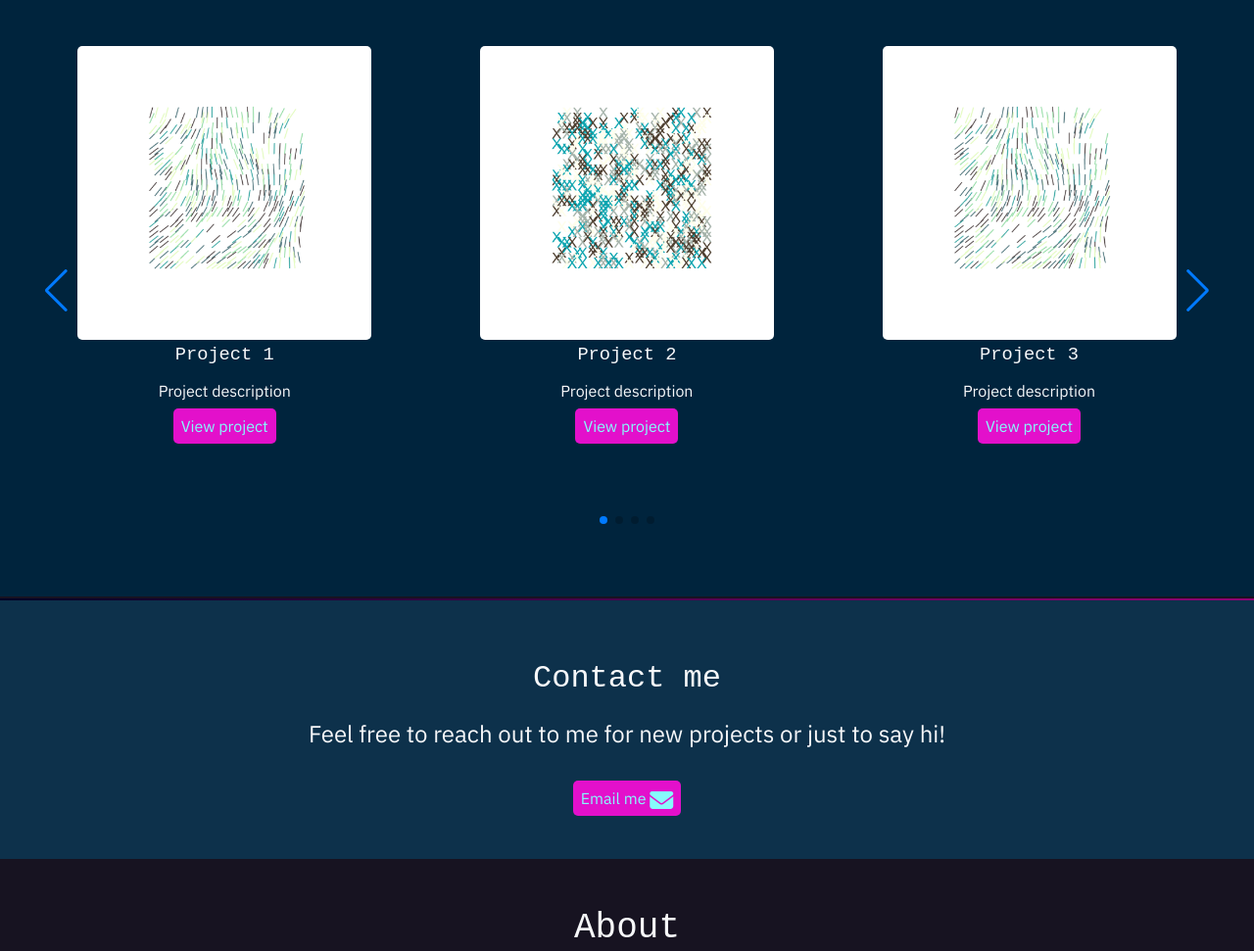
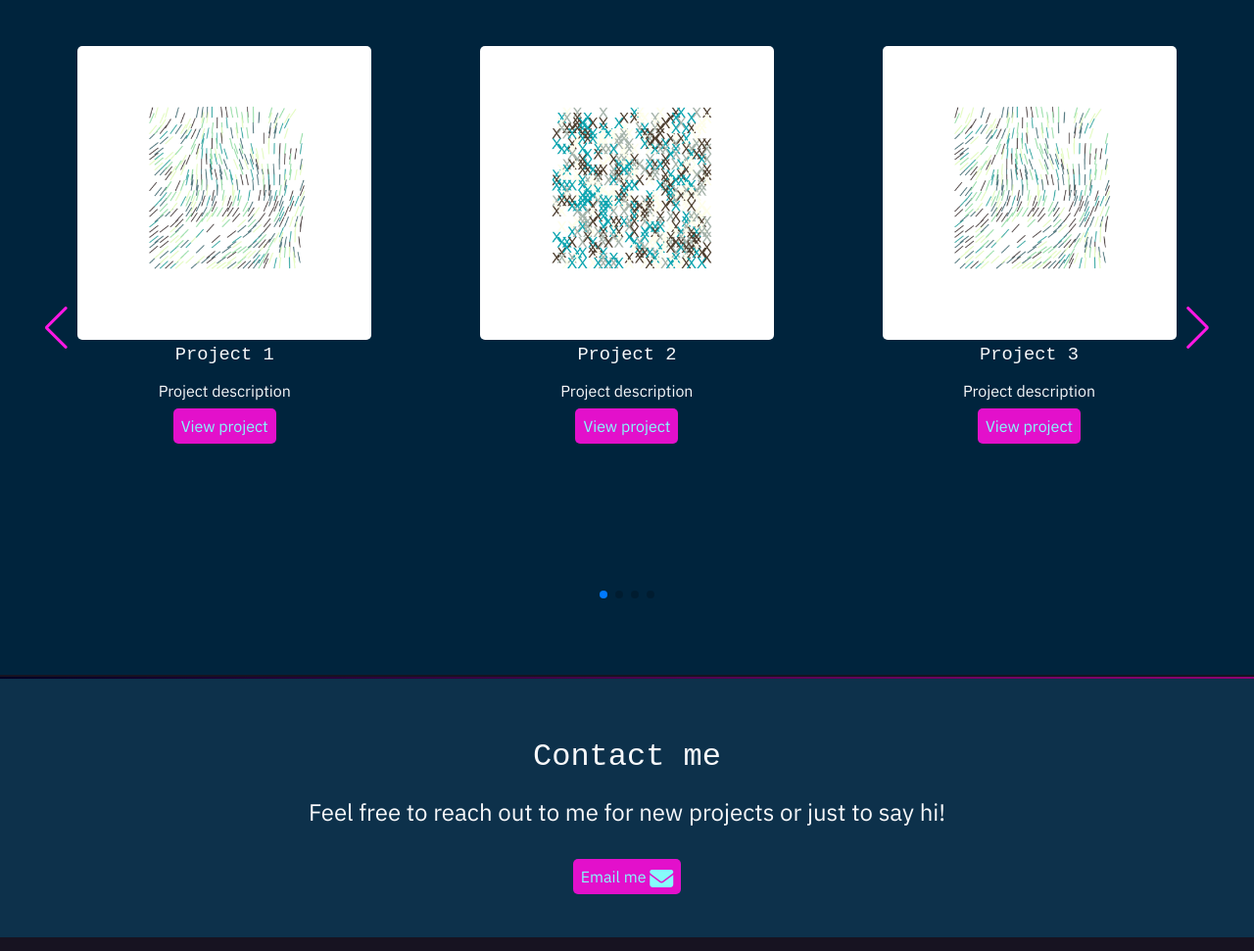
Before and after one commit to LuijoParada/LuijoParada.github.io, a plain HTML site: page index.html in a window 1280 px wide. Shown: the part 882-1853 px from the top of the page at 98% size. Drawn offline with nearby package versions, Linux system fonts and the light colour scheme; a script that the page names is missing; a web font is replaced by a local one.

Commit message:
v of vendeta

```diff
--- a/estilo.css
+++ b/estilo.css
@@ -203,7 +203,7 @@ nav a:hover *, nav [class*="fa-"]:hover {
 .proyectos{
     width: 95%;
     margin: auto;
-    height: 70vh;
+    height: 80vh;
     /* display: grid;
     justify-content: space-evenly;
     grid-template: 1fr / 1fr 1fr 1fr; */
@@ -216,22 +216,30 @@ nav a:hover *, nav [class*="fa-"]:hover {
     margin: 50px;
 }
 
-.project{
-    margin: auto;
+
+.swiper {
+    width: 100%;
+    height: 90%;
+  }
+
+ .project{
     height: 500px;
 
 }
-.swiper {
-    width: 100%;
-    height: 500px;
+
+ .swiper .swiper-button-next{
+    color: var(--hotmag);
+
+  }
+  .swiper .swiper-button-prev{
+    color: var(--hotmag);
 
   }
 .project img {
     width: 300px;
     height: 300px;
     border-radius: 5px;
-    margin: 0;
-    padding: 0;
+
 }
 .content-pro{
     background-color: #00243d;
@@ -381,6 +389,14 @@ footer p {
         flex-basis: 100%;
         text-align: center;
     }
+    .proyectos{
+        width: 95%;
+        margin: auto;
+        height: 70vh;
+        /* display: grid;
+        justify-content: space-evenly;
+        grid-template: 1fr / 1fr 1fr 1fr; */
+    }
     .project img {
         width: 250px;
         height: 250px;
--- a/index.html
+++ b/index.html
@@ -14,12 +14,12 @@
      <link href="https://fonts.googleapis.com/css2?family=IBM+Plex+Sans+Condensed:ital,wght@0,100;0,200;0,300;0,400;0,500;0,600;0,700;1,100;1,200;1,300;1,400;1,500;1,600;1,700&family=IBM+Plex+Sans:ital,wght@0,100;0,200;0,300;0,400;0,500;0,600;0,700;1,100;1,200;1,300;1,400;1,500;1,600;1,700&family=Oxygen+Mono&family=Rubik+Mono+One&display=swap" rel="stylesheet">
 
      <link rel="stylesheet" href="https://cdn.jsdelivr.net/npm/swiper@11/swiper-bundle.min.css"/>
-     <link
+
+     <!-- overlayscrollbars js -->
+    <link
      href="https://cdn.jsdelivr.net/npm/overlayscrollbars/styles/overlayscrollbars.min.css"
      rel="stylesheet"
    />
-
-   <!-- overlayscrollbars js -->
    <script src="https://cdn.jsdelivr.net/npm/overlayscrollbars/browser/overlayscrollbars.browser.es6.min.js"
      defer ></script>
 
--- a/swiper.js
+++ b/swiper.js
@@ -5,6 +5,7 @@ const swiper1 = new Swiper('.swiper', {
     // Optional parameters
     direction: 'horizontal',
     loop: true,
+    keyboard:true,
 
     // If we need pagination
     pagination: {
```
